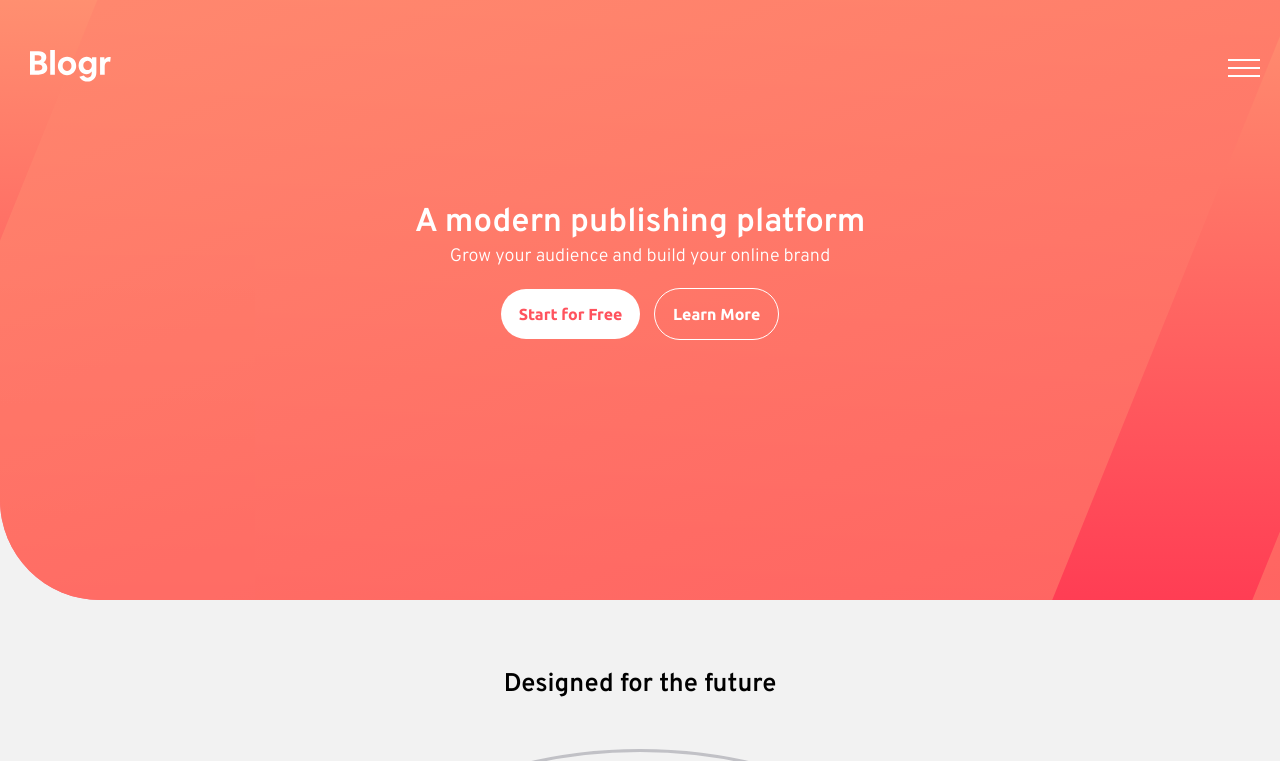
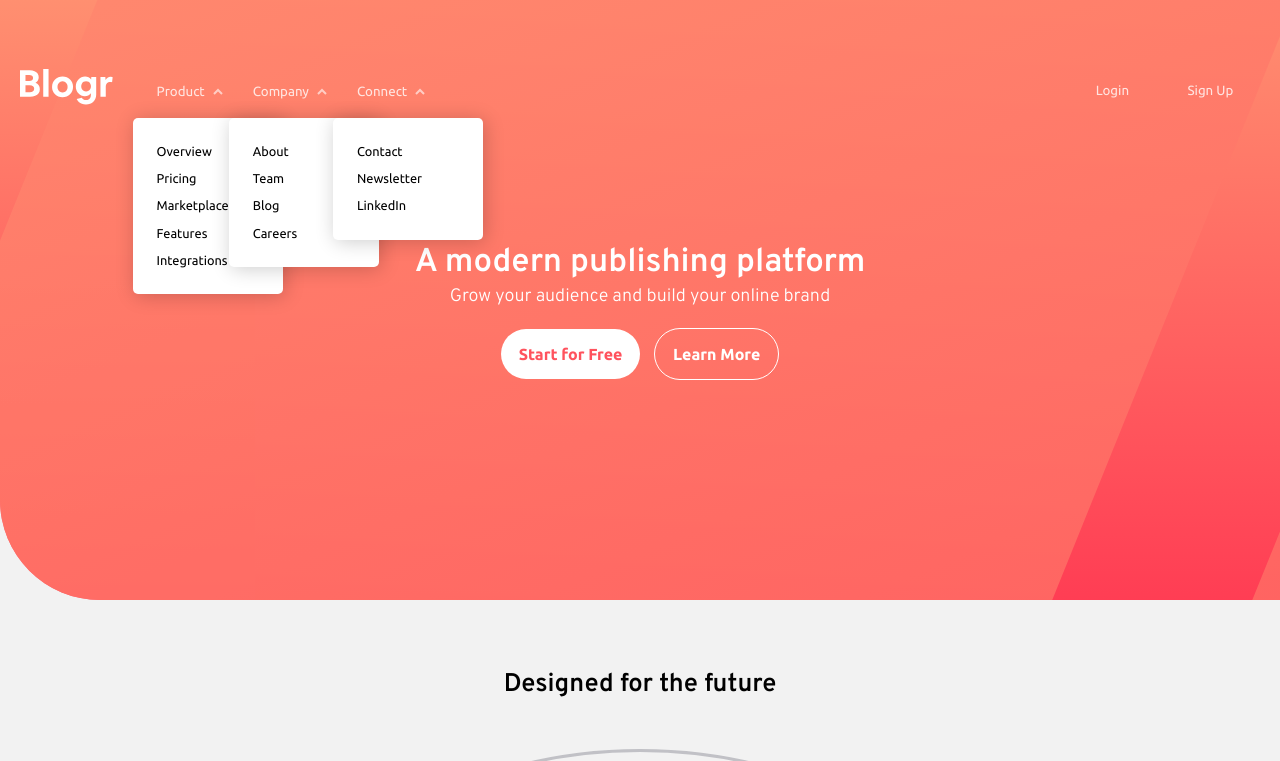
Before and after one commit to creativehkim/blogr-landing-page, a plain HTML site: page index.html in a window 1280 px wide. Shown: the top 761 px of the page. Drawn offline with Linux system fonts and the light colour scheme.

Commit message:
worked on dropdown menu

```diff
--- a/index.html
+++ b/index.html
@@ -37,8 +37,11 @@
           <nav class="main__menu">
             <div class="dropdown">
               <div class="product">
-                <button>Product</button>
-                <ul>
+
+                <button class="menu__btn">Product<img src="/images/icon-arrow-light.svg" alt="arrow button"></button>
+
+
+                <ul class="menu__list">
                   <li>Overview</li>
                   <li>Pricing</li>
                   <li>Marketplace</li>
@@ -47,8 +50,8 @@
                 </ul>
               </div>
               <div class="company">
-                <button>Company</button>
-                <ul>
+                <button class="menu__btn">Company<img src="/images/icon-arrow-light.svg" alt="arrow button"></button>
+                <ul class="menu__list">
                   <li>About</li>
                   <li>Team</li>
                   <li>Blog</li>
@@ -56,8 +59,8 @@
                 </ul>
               </div>
               <div class="connect">
-                <button>Connect</button>
-                <ul>
+                <button class="menu__btn">Connect<img src="/images/icon-arrow-light.svg" alt="arrow button"></button>
+                <ul class="menu__list">
                   <li>Contact</li>
                   <li>Newsletter</li>
                   <li>LinkedIn</li>
@@ -192,6 +195,9 @@
         href="https://github.com/creativehkim/blogr-landing-page">Hyunji Kim</a>.
     </div>
   </div>
+
+
+  <script src="script.js"></script>
 </body>
 
 </html>
--- /dev/null
+++ b/script.js
@@ -0,0 +1 @@
+const menuBtn = document.querySelectorAll('.menu__btn')
--- a/style.css
+++ b/style.css
@@ -47,10 +47,15 @@ h1 {
 
 button {
   border: none;
+  cursor: pointer;
 }
 
 img {
   width: 100%;
+}
+
+li {
+  list-style-type: none;
 }
 
 .outer__wrapper {
@@ -90,26 +95,122 @@ img {
   z-index: -1;
 }
 
+/* navbar */
+
 .navbar {
   display: flex;
-  justify-content: space-between;
+  align-items: center;
   margin-top: 30px;
+  font-family: 'ubuntu', sans-serif;
 }
 
-.navbar .logo img {
-  width: 80%;
-  height: 80%;
+.navbar .logo {
+  width: 100px;
+  object-fit: cover;
 }
 
+
 .navbar .hamburger {
+  display: none;
+}
+
+.navbar .hamburger.mobile {
   background-color: transparent;
   padding: 0;
   margin: 0;
 }
 
-.navbar .main__menu {
+.navbar .main__menu.mobile {
   display: none;
 }
+
+/* main menu */
+
+.navbar .main__menu {
+  display: flex;
+  justify-content: space-between;
+  width: 100%;
+
+}
+
+.navbar .main__menu .dropdown {
+  height: 10vh;
+  display: flex;
+  margin-right: auto;
+  margin-left: 20px;
+  align-items: center;
+  position: relative;
+  text-align: left;
+}
+
+.navbar .main__menu .dropdown ul {
+  background-color: var(--clr-neutral-white);
+  color: black;
+  border-radius: 5px;
+  padding: 1rem 1.5rem;
+  margin-top: 1rem;
+  position: absolute;
+  width: 150px;
+  box-shadow: 2px 2px 20px rgba(0, 0, 0, 0.2);
+}
+
+.navbar .main__menu .dropdown li {
+  font-size: .8rem;
+  margin: 8px auto;
+  cursor: pointer;
+}
+
+.navbar .main__menu .dropdown li:hover {
+  font-weight: 500;
+}
+
+.navbar .main__menu .dropdown button {
+  color: var(--clr-neutral-white);
+  background-color: transparent;
+  margin: 0 1.5rem;
+  opacity: 0.8;
+ font-family: inherit;
+ position: relative;
+
+}
+
+.navbar .main__menu .dropdown button img {
+  position:absolute;
+  width: 10px;
+  top: 4px;
+  right: -18px;
+  transform: rotate(180deg);
+  transition: rotate .3s ease;
+}
+
+.navbar .main__menu .login {
+  display: flex;
+  align-items: center;
+}
+
+
+.navbar .main__menu .login button {
+  color: var(--clr-neutral-white);
+  background-color: transparent;
+  opacity: 0.8;
+  font-family: inherit;
+  font-weight: 400;
+  margin-left: 5px;
+  padding: 1em 2em;
+}
+
+.navbar .main__menu .dropdown button:hover {
+  opacity: 1;
+  font-weight: 500;
+}
+
+.navbar .main__menu .login button:hover {
+  background-color: var(--clr-primary-red-200);
+  border-radius: 50px;
+  opacity: 1;
+}
+
+/* Header text */
 
 .main__text {
   margin: 7rem 1rem 0;
```
